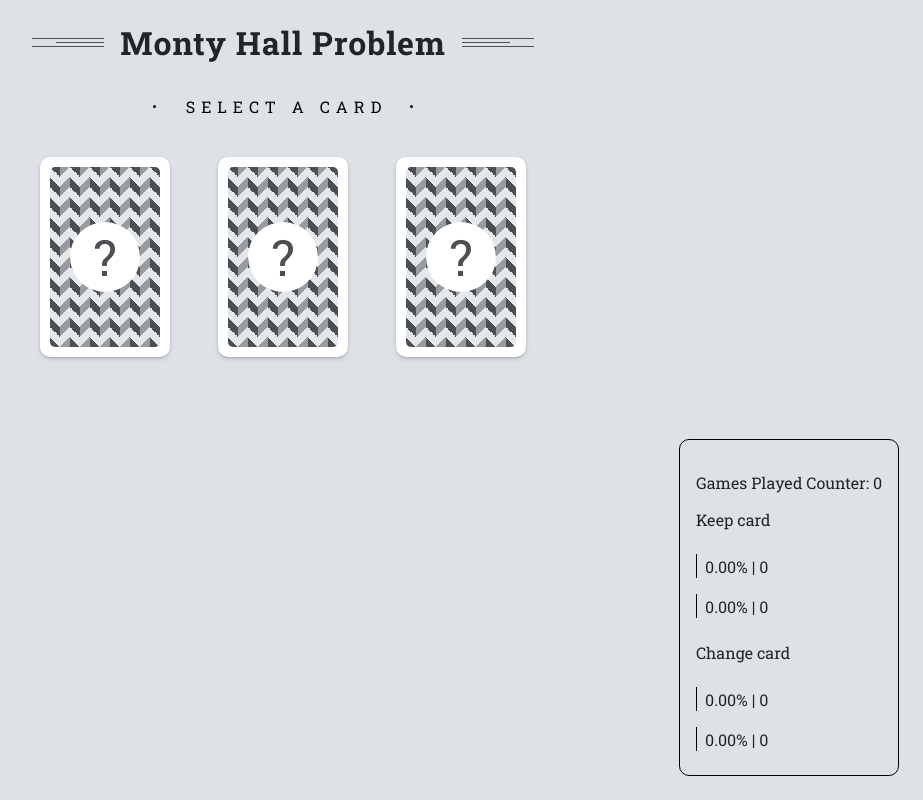
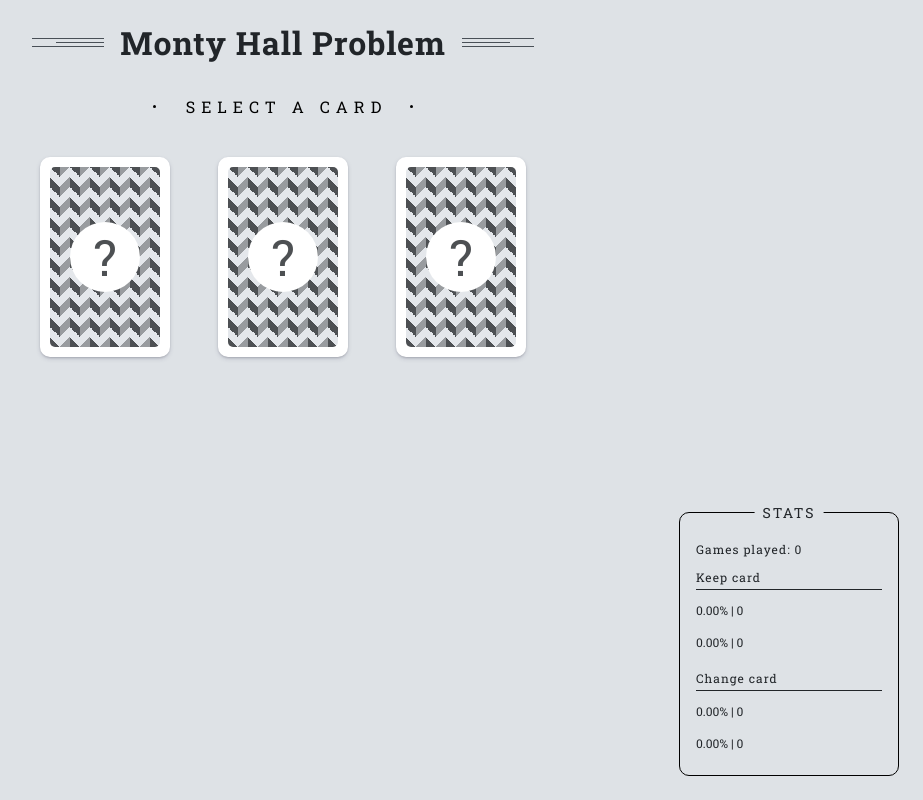
Before and after one commit to juan-antonio-ledesma/monty-hall-problem, a Next.js app: page / in a window 1280 px wide. Shown: the whole page, without its empty margins (357-1280 px from the left). Built offline with nearby package versions, Linux system fonts and the light colour scheme.

Commit message:
More advances (Stats)

```diff
--- a/src/components/stats/Stats.jsx
+++ b/src/components/stats/Stats.jsx
@@ -33,13 +33,11 @@ const Stats = ({ stats }) => {
 
   return (
     <div className="stats">
-      <p>Games Played Counter: {gamesPlayedCounter}</p>
-      {/* <p>Keep Card Car Counter: {keepCardCarCounter}</p>
-      <p>Keep Card Goat Counter: {keepCardGoatCounter}</p>
-      <p>Change Card Car Counter: {changeCardCarCounter}</p>
-      <p>Change Card Goat Counter: {changeCardGoatCounter}</p> */}
+      <p className="stats-mainTitle">STATS</p>
 
-      <p>Keep card</p>
+      <p className="stats-secondaryTitle">Games played: {gamesPlayedCounter}</p>
+
+      <p className="stats-secondaryTitle has-borderbottom">Keep card</p>
       <div className="stats-barContainer">
         <div
           className="stats-bar"
@@ -58,7 +56,7 @@ const Stats = ({ stats }) => {
         {percentageKeepCardGoat} | {keepCardGoatCounter}
       </div>
 
-      <p>Change card</p>
+      <p className="stats-secondaryTitle has-borderbottom">Change card</p>
       <div className="stats-barContainer">
         <div
           className="stats-bar"
--- a/src/components/stats/stats.scss
+++ b/src/components/stats/stats.scss
@@ -5,6 +5,31 @@
   position: absolute;
   bottom: 24px;
   right: 24px;
+  width: 100%;
+  max-width: 220px;
+  font-size: 12px;
+
+  &-mainTitle {
+    position: absolute;
+    top: -24px;
+    left: 50%;
+    transform: translateX(-50%);
+    background-color: $grey-30;
+    padding: 0 8px;
+    letter-spacing: 2px;
+    font-size: 14px;
+  }
+
+  &-secondaryTitle {
+    letter-spacing: 1px;
+    margin-bottom: 4px;
+
+    &.has-borderbottom {
+      margin-top: 12px;
+      padding-bottom: 4px;
+      border-bottom: solid 1px;
+    }
+  }
 
   &-barContainer {
     display: flex;
@@ -12,11 +37,10 @@
   }
 
   &-bar {
-    min-width: 1px;
-    height: 24px;
+    height: 16px;
     background-color: $black;
     color: $white;
-    margin: 8px 8px 8px 0;
+    margin: 8px 0;
     transition: $fast-transition;
   }
 }
```
